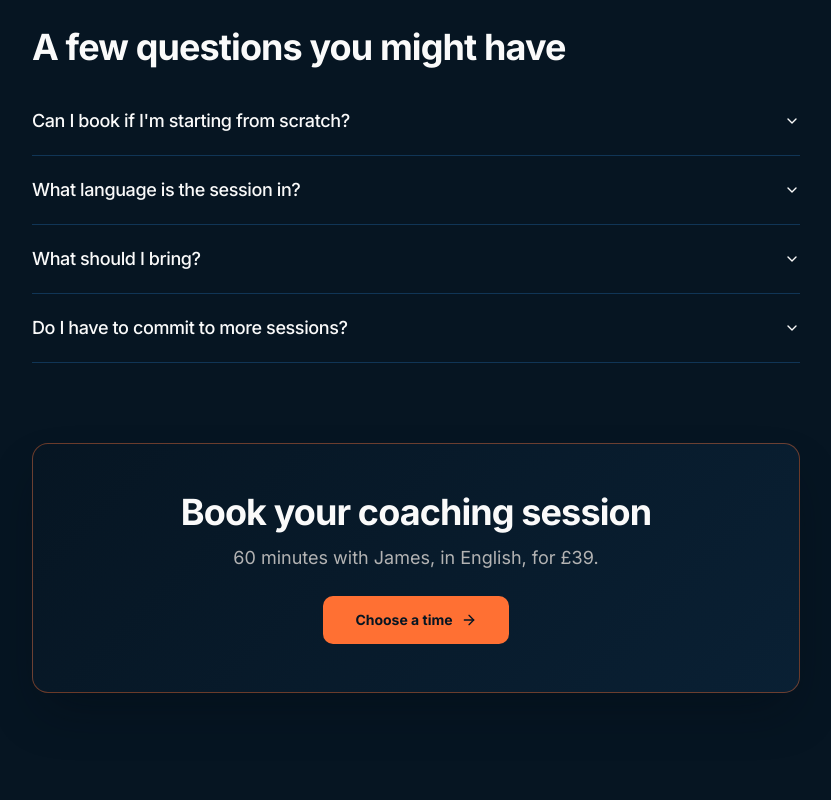
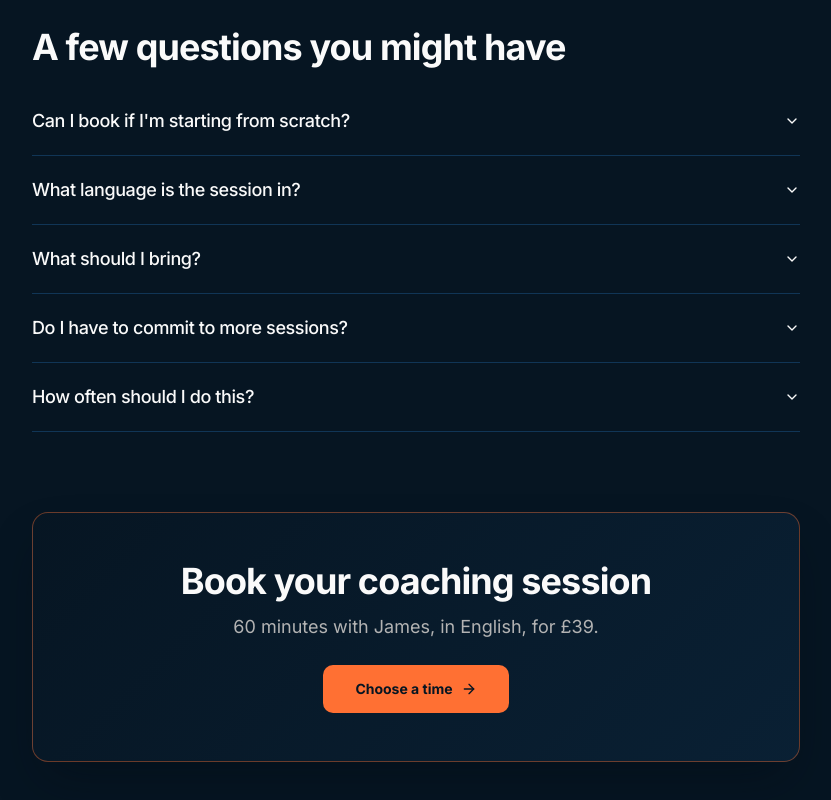
Before and after one commit to hutchy9999/jameshutchinsonlanguages, a React (Vite) app: page /coaching in a window 1280 px wide. Shown: the part 2161-2961 px from the top of the page, without its empty margins (224-1055 px from the left). Before the commit the page ends 2934 px from the top, so only its background shows below. Built offline with nearby package versions, Linux system fonts and the light colour scheme; the HTML template or start-up script is replaced by a standard one.

Commit message:
Add a coaching FAQ about session frequency

```diff
--- a/src/pages/Coaching.tsx
+++ b/src/pages/Coaching.tsx
@@ -52,6 +52,10 @@ const faqs = [
   {
     question: "Do I have to commit to more sessions?",
     answer: "No. £39 covers one 60-minute session. We'll use that hour to make a plan you can get started on yourself.",
+  },
+  {
+    question: "How often should I do this?",
+    answer: "That's up to you. Each session is 1 hour and for the first session, we'll dive into your roadmap and your routine going forwards. After that, you could have a session once a week or as often as you like, so that we can work together and keep you on track and help you overcome any struggles you have.",
   },
 ];
 
```
